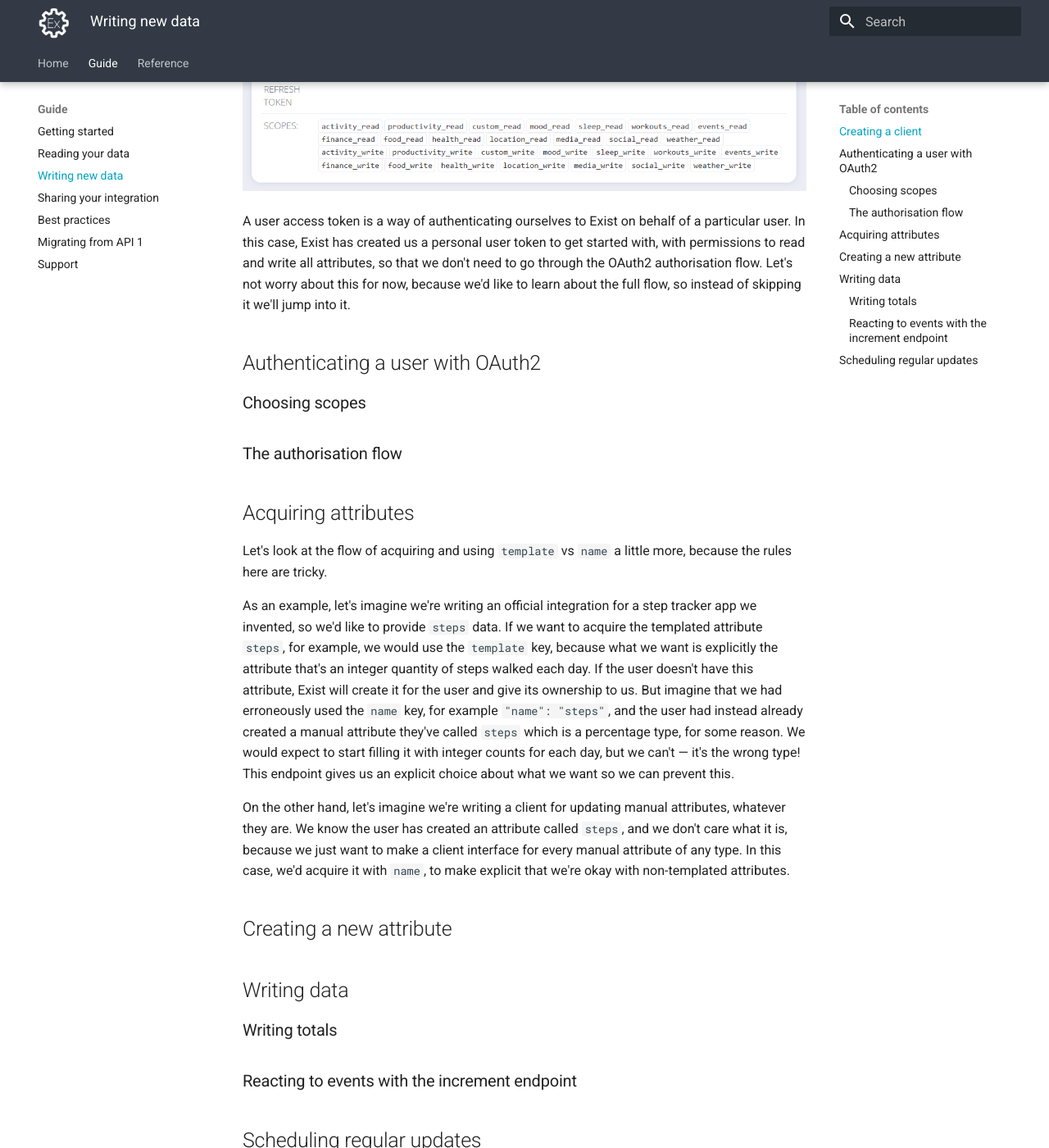
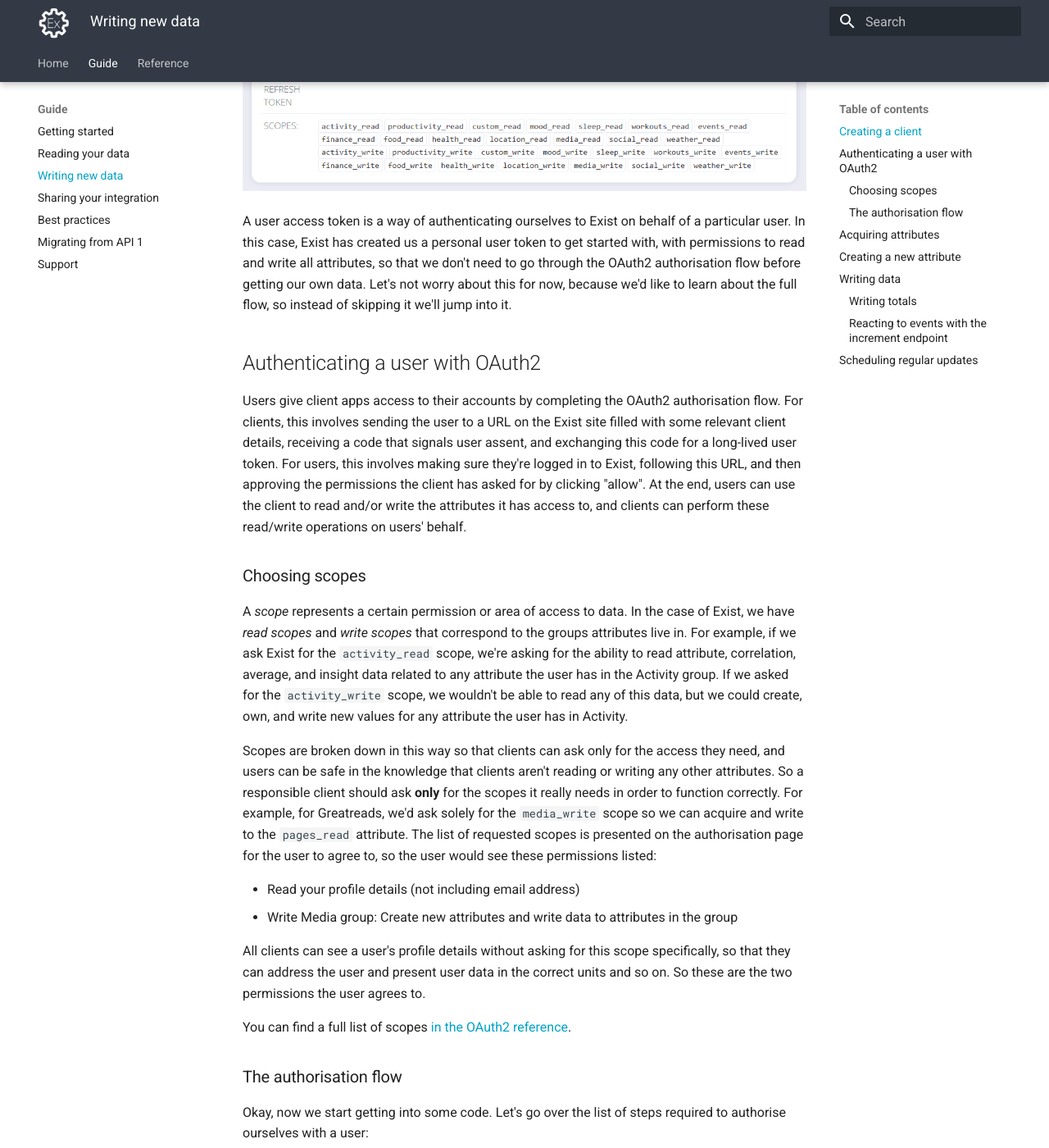
Before and after one commit to hellocodeco/exist-api-docs, an MkDocs documentation site: the page built from docs/guide/write_client.md, in a window 1280 px wide and 1400 px high, scrolled down 2140 px. Shown: the whole window at 82% size. Built offline with MkDocs 1.6.1 and Material for MkDocs 9.7.7, drawn with Linux system fonts in a browser that asks for light colours; some of the changed text lies outside the part shown.

Commit message:
write client auth flow details

````diff
--- a/docs/guide/write_client.md
+++ b/docs/guide/write_client.md
@@ -10,7 +10,7 @@ You're not required to have read the [read client](/guide/read_client/) section,
 
 To be able to write data, we first need a way to interact with the API on behalf of users. For a start, that'll just be ourselves, but we may want act on behalf of many different users. Let's say we were the owners of a service called Greatreads, which tracks book-reading, and we wanted to allow our Greatreads users to connect their account to Exist and update the `pages_read` attribute based on what they'd entered in our app. In the same way that connecting a service like Fitbit to Exist requires logging in to Fitbit and approving Exist to read our data, we'd need a way to represent ourselves as the service "Greatreads" to Exist users, allowing them to give us permission to access their Exist account and write data to it. A client app is the answer, so let's make one.
 
-On your [account page](https://exist.io/account/) in Exist you'll see [Developer apps](https://exist.io/account/apps/) in the sidebar menu. Let's open this page. If you haven't made a client app before, you'll see an empty list, but once you have your own apps, they'll be listed here. Let's choose to [Add a new client](https://exist.io/account/apps/edit/) where we'll see the form for creating a new client app.
+On your [account page](https://exist.io/account/) in Exist you'll see [Developer apps](https://exist.io/account/apps/) in the sidebar menu. Let's open this page. If you haven't made a client app before, you'll see an empty list, but once you have your own apps, they'll be listed here. Let's choose to "Add a new client" where we'll see the form for creating a new client app.
 
 ![The "create new app" form](/img/create_app.png)
 
@@ -22,13 +22,74 @@ The client ID and secret are important values that we'll be using in our code. Y
 
 ![The developer token](/img/token.png)
 
-A user access token is a way of authenticating ourselves to Exist on behalf of a particular user. In this case, Exist has created us a personal user token to get started with, with permissions to read and write all attributes, so that we don't need to go through the OAuth2 authorisation flow. Let's not worry about this for now, because we'd like to learn about the full flow, so instead of skipping it we'll jump into it.
+A user access token is a way of authenticating ourselves to Exist on behalf of a particular user. In this case, Exist has created us a personal user token to get started with, with permissions to read and write all attributes, so that we don't need to go through the OAuth2 authorisation flow before getting our own data. Let's not worry about this for now, because we'd like to learn about the full flow, so instead of skipping it we'll jump into it.
 
 ## Authenticating a user with OAuth2
 
+Users give client apps access to their accounts by completing the OAuth2 authorisation flow. For clients, this involves sending the user to a URL on the Exist site filled with some relevant client details, receiving a code that signals user assent, and exchanging this code for a long-lived user token. For users, this involves making sure they're logged in to Exist, following this URL, and then approving the permissions the client has asked for by clicking "allow". At the end, users can use the client to read and/or write the attributes it has access to, and clients can perform these read/write operations on users' behalf.
+
 ### Choosing scopes
 
+A *scope* represents a certain permission or area of access to data. In the case of Exist, we have *read scopes* and *write scopes* that correspond to the groups attributes live in. For example, if we ask Exist for the `activity_read` scope, we're asking for the ability to read attribute, correlation, average, and insight data related to any attribute the user has in the Activity group. If we asked for the `activity_write` scope, we wouldn't be able to read any of this data, but we could create, own, and write new values for any attribute the user has in Activity.
+
+Scopes are broken down in this way so that clients can ask only for the access they need, and users can be safe in the knowledge that clients aren't reading or writing any other attributes. So a responsible client should ask **only** for the scopes it really needs in order to function correctly. For example, for Greatreads, we'd ask solely for the `media_write` scope so we can acquire and write to the `pages_read` attribute. The list of requested scopes is presented on the authorisation page for the user to agree to, so the user would see these permissions listed:
+
+* Read your profile details (not including email address)
+* Write Media group: Create new attributes and write data to attributes in the group
+
+All clients can see a user's profile details without asking for this scope specifically, so that they can address the user and present user data in the correct units and so on. So these are the two permissions the user agrees to.
+
+You can find a full list of scopes [in the OAuth2 reference](/references/authentication/oauth2/#scopes).
+
 ### The authorisation flow
+
+Okay, now we start getting into some code. Let's go over the list of steps required to authorise ourselves with a user:
+
+1. We send the user to the "request authorisation" page at `/oauth2/authorize` on the Exist site
+2. The user reviews the permissions and clicks "Allow", which redirects them back to a URL we specify
+3. We take the code we received in step 2 and exchange it for a user token by making a call to `/oauth2/access_token`
+
+That's it! So for the first step, what we need is the ability to create the correct URL to give the user. We know the page, but we need to include a lot of parameters:
+
+*  `response_type=code` to request an auth code in return
+*  `redirect_uri` with the URL to which Exist returns the user
+*  `scope=scope1+scope2` with the list of scopes we're asking for
+*  `client_id` which is our OAuth2 client ID
+
+Let's keep going with our Greatreads example and ask for the `media_write` scope only. Remember that when we created our client app, wee set our redirect URI to `http://localhost:8000/`, so we'll need that same value here.
+
+=== "request_authorisation.py"
+
+    ```python
+    from urllib.parse import urlencode
+
+    CLIENT_ID = "[your_id]"
+    URL = 'https://exist.io/oauth2/authorize'
+
+    # the parameters we'll be sending
+    params = {'client_id': CLIENT_ID,
+              'response_type':'code',
+              'redirect_uri':'http://localhost:8000/',
+              'scope':'media_write',
+             }
+
+    # let's encode them appropriately for a URL
+    querystring = urlencode(params)
+    # and finally print the complete result to the terminal
+    print(f"{URL}?{querystring}")
+    ```
+
+Copy this, save it to `request_authorisation.py`, and add your own client ID to `CLIENT_ID`. Run it with `python3 request_authorisation.py` and you'll see the URL in your terminal:
+
+```shell
+https://exist.io/oauth2/authorize?client_id=1234abcdef&response_type=code&redirect_uri=http%3A%2F%2Flocalhost%3A8000%2F&scope=media_write
+```
+
+If you follow this URL in your browser (if you can't click it, copy and paste it in), you'll be presented with the authorisation page:
+
+Keep this tab open but don't click "Allow" yet! Exist wants to send a request back to us at `http://localhost:8000/`, and we need to be listening on this port to receive it. That's what we'll write next.
+
+
 
 ## Acquiring attributes
 
````
